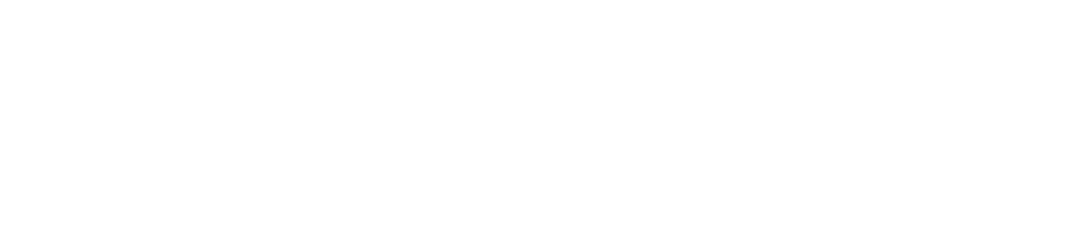
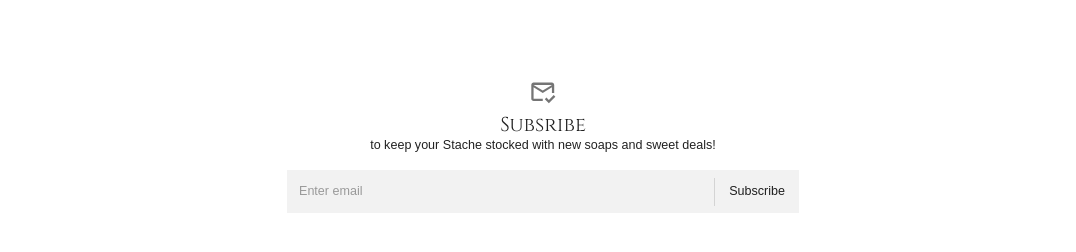
Before and after one commit to stepweaver/soap-stache, a React (Create React App) app in the folder client/: page / in a window 1280 px wide. Shown: the part 692-944 px from the top of the page, without its empty margins (97-1173 px from the left). Before the commit the page ends 800 px from the top, so only its background shows below. Built offline with nearby package versions, Linux system fonts and the light colour scheme; no server answers; a web font is replaced by a local one.

Commit message:
feat: Add Subscribe component to home page
The code changes in this commit add the Subscribe component to the home page. The Subscribe component allows users to enter their email address and subscribe to receive updates and deals. This enhances the functionality and user experience of the home page.

```diff
--- a/client/src/scenes/home/Home.jsx
+++ b/client/src/scenes/home/Home.jsx
@@ -1,12 +1,15 @@
-import MainCarousel from './MainCarousel'; // TODO: Replace with Hero component
+import MainCarousel from './MainCarousel';
 import ShoppingList from './ShoppingList';
+import Subscribe from './Subscribe';
+
 const Home = () => {
   return (
     <div className='home'>
       <MainCarousel />
       <ShoppingList />
+      <Subscribe />
     </div>
   );
-}
+};
 
 export default Home;
--- /dev/null
+++ b/client/src/scenes/home/Subscribe.jsx
@@ -0,0 +1,39 @@
+import { Box, InputBase, Divider, Typography, IconButton } from '@mui/material';
+import MarkEmailReadOutlinedIcon from '@mui/icons-material/MarkEmailReadOutlined';
+import { useState } from 'react';
+const Subscribe = () => {
+  const [email, setEmail] = useState('');
+
+  return (
+    <Box width='80%' margin='80px auto' textAlign='center'>
+      <IconButton>
+        <MarkEmailReadOutlinedIcon fontSize='large' />
+      </IconButton>
+      <Typography variant='h3'>Subsribe</Typography>
+      <Typography>
+        to keep your Stache stocked with new soaps and sweet deals!
+      </Typography>
+      <Box
+        p='2px 4px'
+        m='15px auto'
+        display='flex'
+        alignItems='center'
+        width='50%'
+        backgroundColor='#F2F2F2'
+      >
+        <InputBase
+          sx={{ ml: 1, flex: 1 }}
+          placeholder='Enter email'
+          onChange={(e) => setEmail(e.target.value)}
+          value={email}
+        />
+        <Divider sx={{ height: 28, m: 0.5 }} orientation='vertical' />
+        <Typography sx={{ p: '10px', ':hover': { cursor: 'pointer' } }}>
+          Subscribe
+        </Typography>
+      </Box>
+    </Box>
+  );
+};
+
+export default Subscribe;
```
